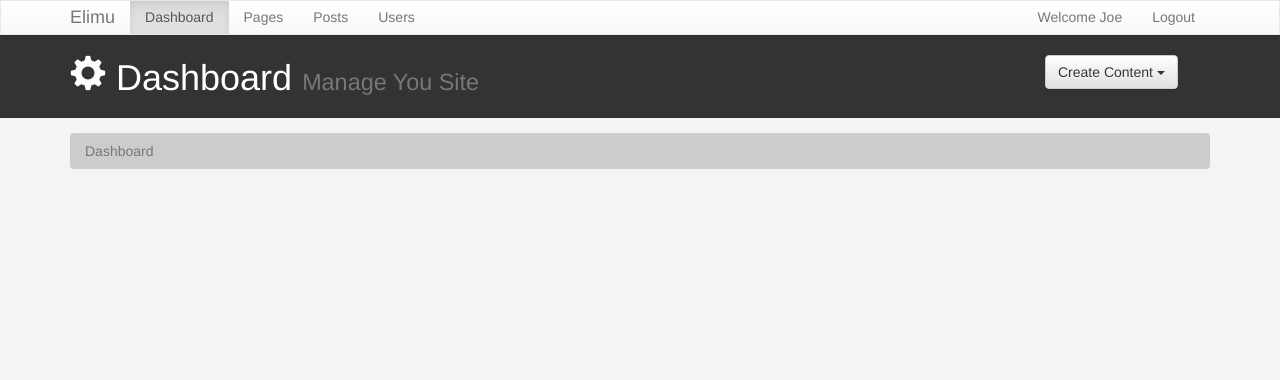
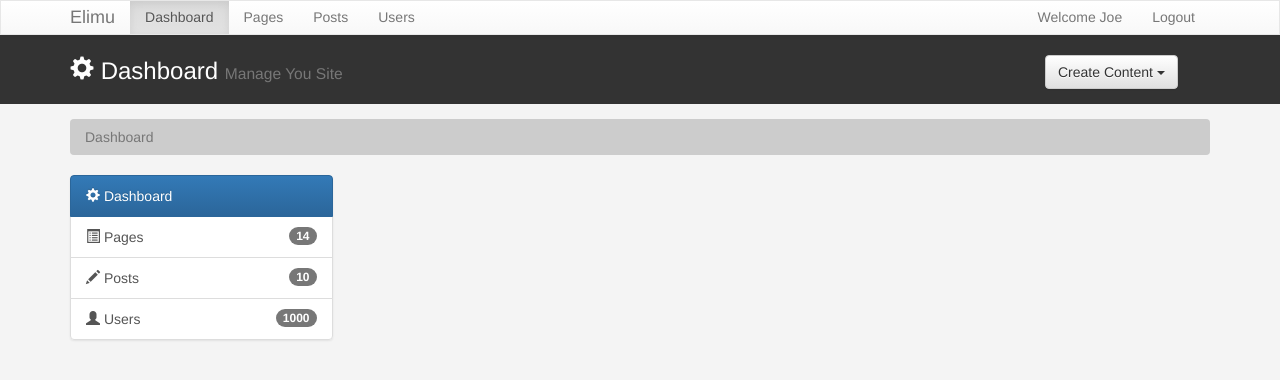
Before and after one commit to Ngahu/Dashboard, a plain HTML site: page index.html in a window 1280 px wide. Drawn offline with Linux system fonts and the light colour scheme.

Commit message:
creating of the  side menu that contains the badges at the left side of the webpage

```diff
--- a/index.html
+++ b/index.html
@@ -42,7 +42,7 @@
         <div class="container">
             <div class="row">
                 <div class="col-md-10">
-                    <h1><span class="glyphicon glyphicon-cog"></span> Dashboard <small>Manage You Site</small></h1>
+                    <h3><span class="glyphicon glyphicon-cog" aria-hidden="true"></span> Dashboard <small>Manage You Site</small></h3>
                 </div><!-- end of col-md-10 -->
 
 
@@ -76,6 +76,31 @@
 
     </section>
 
+    <section id="main">
+        <div class="container">
+            <div class="row">
+
+                <div class="col-md-3">
+                    <div class="list-group">
+                        <a href="index.html" class="list-group-item active"> <!-- main-color-bg-->
+                                <span class="glyphicon glyphicon-cog" aria-hidden="true"></span> Dashboard
+                        </a>
+                        <a href="#" class="list-group-item"><span class="glyphicon glyphicon-list-alt" aria-hidden="true"></span> Pages <span class="badge">14</span> </a>
+                        <a href="#" class="list-group-item"><span class="glyphicon glyphicon-pencil" aria-hidden="true"></span> Posts <span class="badge">10</span></a>
+
+                        <a href="#" class="list-group-item"><span class="glyphicon glyphicon-user" aria-hidden="true"></span> Users <span class="badge">1000</span></a>
+                        <!-- <a href="#" class="list-group-item"> sdjjjjjjsdsascvdddjjj</a> -->
+                    </div>
+
+                </div> <!-- end col-md-3 -->
+
+                <div class="col-md-9">
+
+                </div><!-- end of  col-md-9 -->
+
+            </div>
+        </div>
+    </section>
 
             <script src="js/jquery.js"></script>
             <script src="js/bootstrap.min.js"></script>
```
